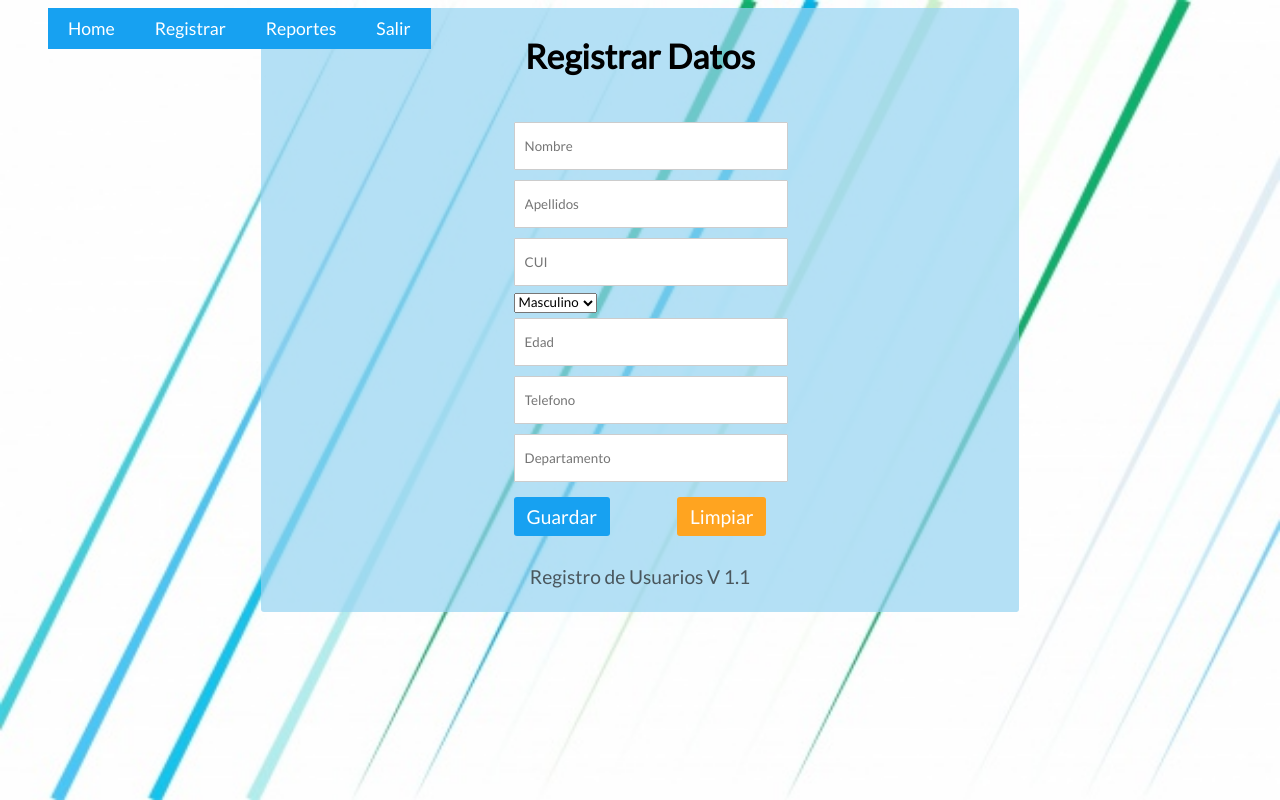
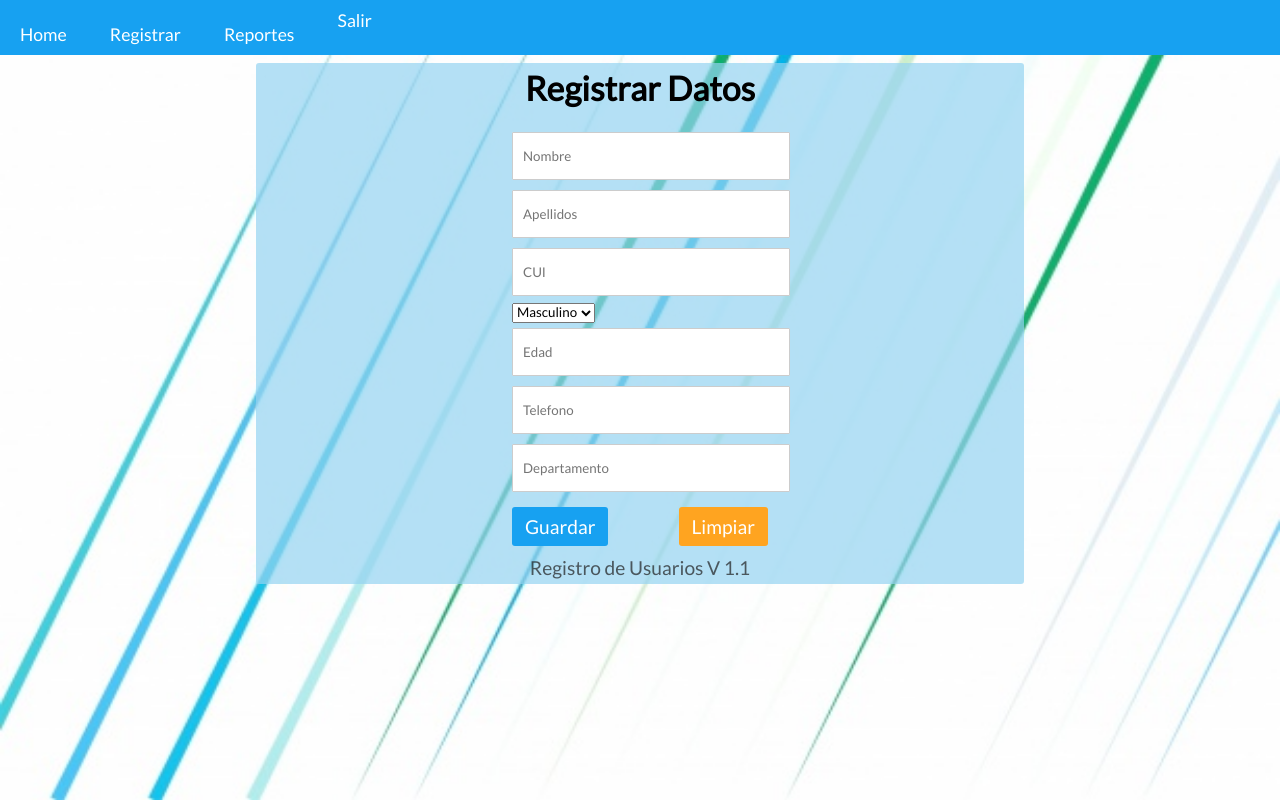
Before and after one commit to dav-sh/Clinica-IPC2, a website: page views/reg_nw.html in a window 1280 px wide. Drawn offline with Linux system fonts and the light colour scheme; files that its build step writes are made by us from their sources; files whose address does not match are found by name.

Commit message:
cambios agregador

```diff
--- a/public/css/style.css
+++ b/public/css/style.css
@@ -1,5 +1,7 @@
 * {
     font-family: 'Lato', sans-serif;
+    padding: 0;
+    margin: 0;
 }
 
 body {
@@ -14,6 +16,7 @@ body {
 article {
     width: 100%;
     height: auto;
+    display: block;
 }
 
 #register {
@@ -117,14 +120,38 @@ a:focus {
 
 
 
-.nav_nav{
+
+
+
+
+
+
+
+
+.nav_bar ul{
     list-style-type: none;
+    background-color: rgb(23, 161, 241);
     margin: 0;
+    padding: 0;
 }
 
-.nav_enlace{
-    background-color: rgb(23, 161, 241);
+
+.nav_bar ul li{
+    display: inline-block;
+}
+
+
+.nav_bar ul li a{
+    display: block;
     padding: 10px 20px;
-    float: left;
     color: #fff;
+
 }
+
+.nav_bar ul li a:hover{
+    color: rgba(11, 11, 190, 0.562);
+}
+
+.nav_exit{
+    float: right;
+}
--- a/views/reg_nw.html
+++ b/views/reg_nw.html
@@ -15,16 +15,18 @@
 
 </head>
 <body>
-    <div id="container-1">
+    <div class="nav_bar">
 
         <ul class="nav_nav">
-            <li><a href="/menu" class="nav_enlace" >Home</a></li>
-            <li><a href="/nuevo" class="nav_enlace">Registrar</a></li>
-            <li><a href="#" class="nav_enlace">Reportes</a></li>
-            <li><a href="/" class="nav_enlace">Salir</a></li>
+            <li><a href="/menu"  >Home</a></li>
+            <li><a href="/nuevo" >Registrar</a></li>
+            <li><a href="#" >Reportes</a></li>
+            <li><a href="/" class="nav_exit">Salir</a></li>
         </ul>
 
     </div>
+
+
     <div id="container-2">
         <form action="/" method="POST" id="register">
             <h1>Registrar Datos</h1>
```
Also changed, not shown: views/menu.html (+8 -6 lines).
